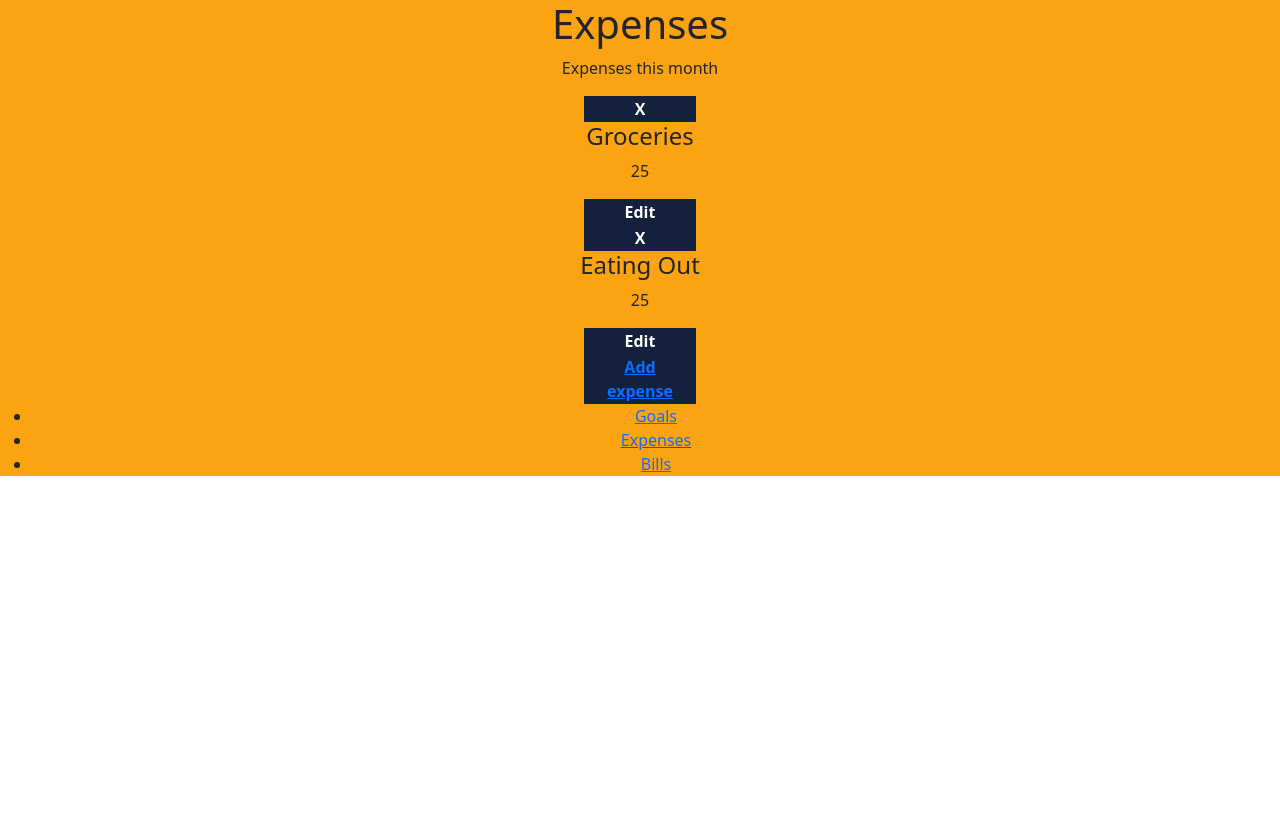
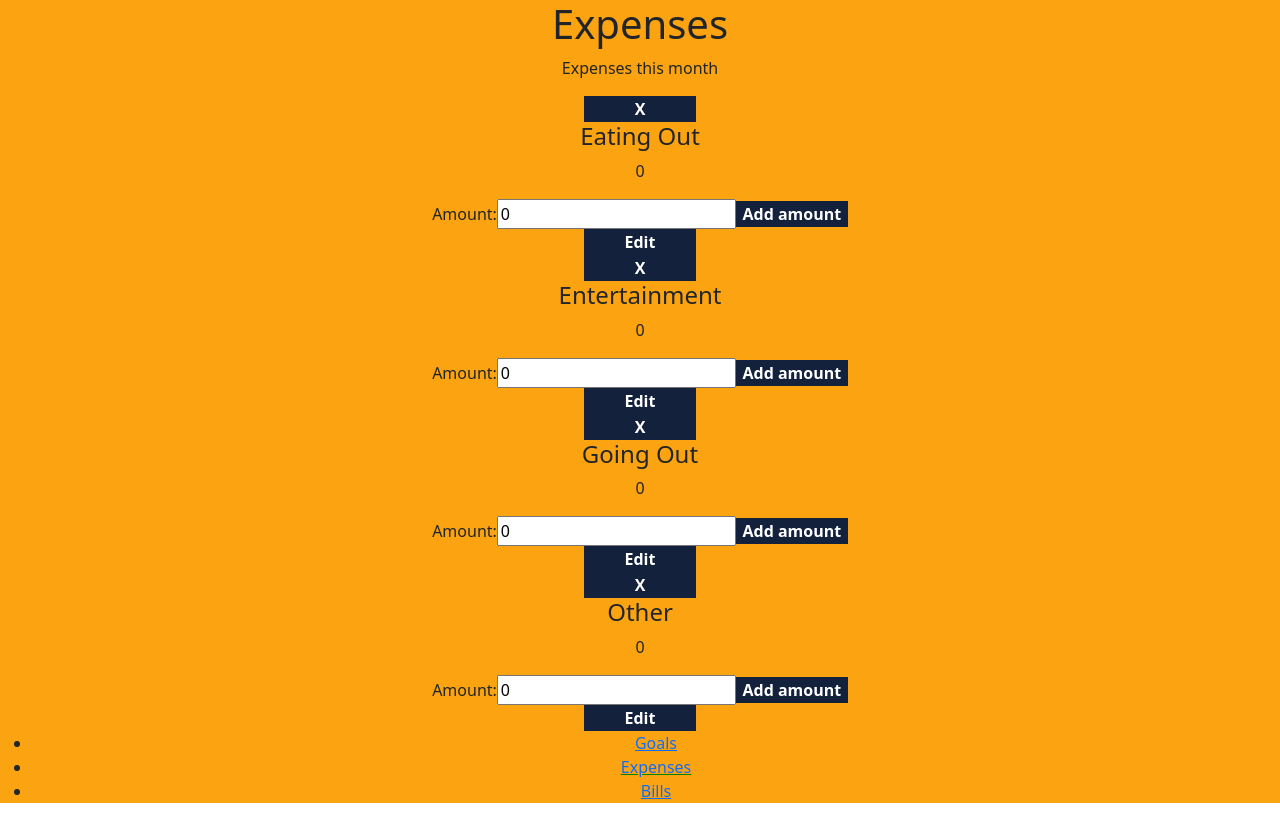
Before and after one commit to montse-velazquez/Budget, a React (Create React App) app: page /expenses in a window 1280 px wide. Built offline with nearby package versions, Linux system fonts and the light colour scheme.

Commit message:
Change of future design, add expenses amount now working

```diff
--- a/src/expensesInterface/ExpContext.jsx
+++ b/src/expensesInterface/ExpContext.jsx
@@ -2,15 +2,30 @@ import { createContext, useContext, useEffect, useReducer } from "react";
 import { useLocalStorage } from "react-use";
 
 const initialExpensesData = [
-    {
-        id: 1,
-        category: "Groceries",
-        amount: 25
-    },
+    // {
+    //     id: 1,
+    //     category: "Groceries",
+    //     amount: 0
+    // },
     {
         id: 2,
         category: "Eating Out",
-        amount: 25
+        amount: 0
+    },
+    {
+        id: 3,
+        category: "Entertainment",
+        amount: 0
+    },
+    {
+        id: 4,
+        category: "Going Out",
+        amount: 0
+    },
+    {
+        id: 5,
+        category: "Other",
+        amount: 0
     }
 ]
 
@@ -46,6 +61,14 @@ const expenseReducer = (previousState, instruction) => {
             })
 
             stateEditable.splice(indexToRemove, 1);
+            return stateEditable;
+        }
+
+        case 'addAmountToExpense': {
+            let indexToAdd = stateEditable.findIndex(globalSpecificExpense => {
+                return globalSpecificExpense.id === instruction.addAmount.id;
+            })
+            stateEditable[indexToAdd].amount = instruction.addAmount.amount;
             return stateEditable;
         }
 
--- a/src/expensesInterface/ExpDisplay.jsx
+++ b/src/expensesInterface/ExpDisplay.jsx
@@ -27,11 +27,35 @@ export default function ExpenseDisplay(props){
         }
     }
 
+    const [localAmount, setLocalAmount] = useState(0);
+
+    const addAmountToExpense = () => {
+        let targetExpense = {
+            id: id,
+            amount: localExpense.amount += parseInt(localAmount) //10
+        }
+
+        if(id) {
+            globalExpensesDispatch({type:"addAmountToExpense", addAmount: targetExpense})
+        } else {
+            return (
+                <p>Nothing to add</p>
+            )
+        }
+    }
+
     return(
         <div>
             <button onClick={deleteExpenseFromExpenses}>X</button>
             <h4>{localExpense.category}</h4>
             <p>{localExpense.amount}</p>
+            <form onSubmit={addAmountToExpense}>
+                <label>
+                    Amount:
+                    <input type="text" value={Number(localAmount)} onChange={(event => setLocalAmount(event.target.value))} />
+                </label>
+                <button type="submit">Add amount</button>
+            </form>
 
         </div>
     )
--- a/src/expensesInterface/ExpForm.jsx
+++ b/src/expensesInterface/ExpForm.jsx
@@ -8,6 +8,7 @@ export default function ExpenseForm(props){
     const globalExpensesData = useExpenseData();
     const globalExpensesDispacth = useExpenseDispatch();
 
+    // const [localExpense, setLocalExpense] = useState({})
     const [localCategory, setLocalCategory] = useState("");
     const [localAmount, setLocalAmount] = useState("");
 
@@ -38,21 +39,14 @@ export default function ExpenseForm(props){
 
     return(
         <div>
-            <form>
-                <label>Category</label>
-                <select name="categories">
-                    <option value={localCategory} onChange={(event) => setLocalCategory(event.target.value)}></option>
-                    <option value={localCategory} onChange={(event) => setLocalCategory(event.target.value)}>Eating Out</option>
-                    <option value={localCategory} onChange={(event) => setLocalCategory(event.target.value)}>Groceries</option>
-                    <option value={localCategory} onChange={(event) => setLocalCategory(event.target.value)}>Entertainment</option>
-                    <option value={localCategory} onChange={(event) => setLocalCategory(event.target.value)}>Subscription</option>
-                    <option value={localCategory} onChange={(event) => setLocalCategory(event.target.value)}>Other...</option>
-                </select>
-                {/* <input type="text" name="category" value={localCategory} onChange={(event) => setLocalCategory(event.target.value)} /> */}
-                <br />
-                <label>Amount</label>
-                <input type="text" name="amount" value={localAmount} onChange={(event) => setLocalAmount(event.target.value)} />
-            </form>
+            {/* //Add expenses individually instead of doing it by section  */}
+            {/* <form onSubmit={addAmountToExpense}>
+                <label>
+                    Amount:
+                    <input type="text" value={Number(localAmount)} onChange={(event => setLocalAmount(event.target.value))} />
+                </label>
+                <button type="submit">Add amount</button>
+            </form> */}
         <button><NavLink to="/expenses">Back</NavLink></button>
         <br />
         <button onClick={saveExpenseToGlobal} >Save</button>
--- a/src/expensesInterface/ExpensesPage.jsx
+++ b/src/expensesInterface/ExpensesPage.jsx
@@ -1,8 +1,8 @@
-import ExpenseDisplay from "./ExpDisplay";
+// import ExpenseDisplay from "./ExpDisplay";
 import { useExpenseData } from "./ExpContext";
-import ExpenseForm from "./ExpForm";
+// import ExpenseForm from "./ExpForm";
 import ExpenseParent from "./ExpParent";
-import { NavLink } from "react-router-dom";
+// import { NavLink } from "react-router-dom";
 import { Navbar } from "../components/Navbar";
 
 export default function ExpensesPage(props){
@@ -22,7 +22,7 @@ export default function ExpensesPage(props){
                         </div>
                     );
                 })}
-            <button><NavLink to="/addExpense">Add expense</NavLink></button>
+            {/* <button><NavLink to="/addExpense">Add expense</NavLink></button> */}
             {/* <ExpenseForm /> */}
             <Navbar />
         </div>
```
